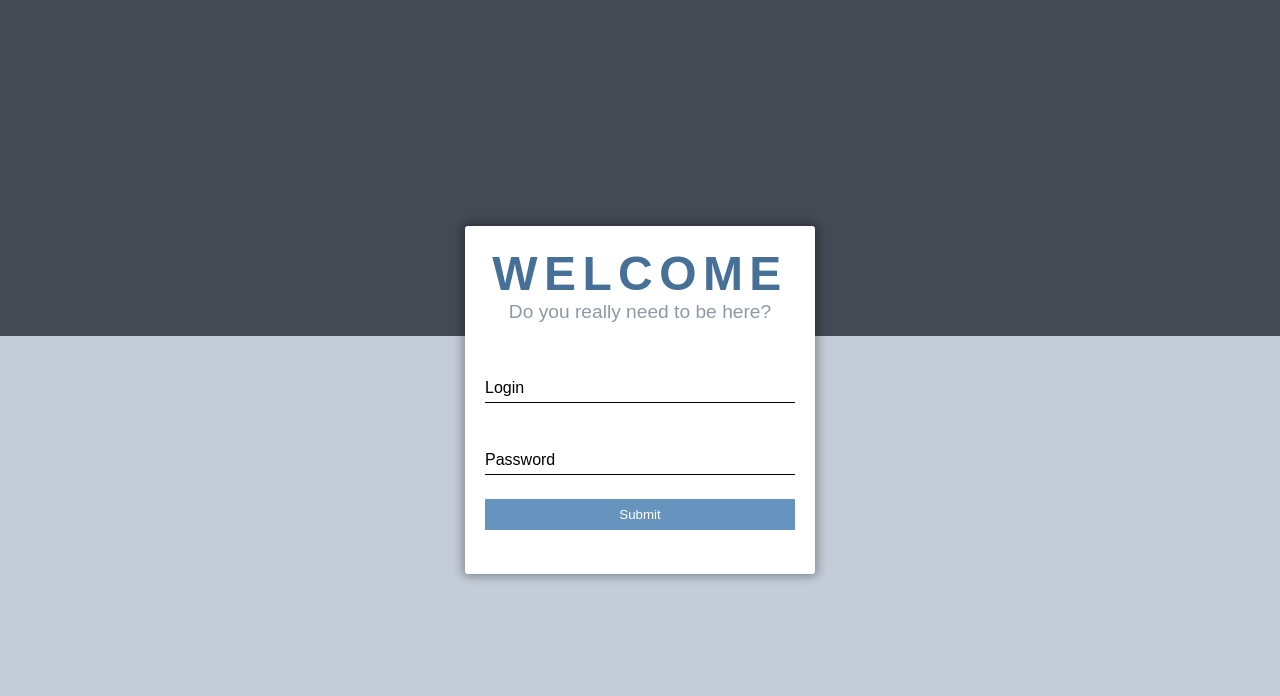
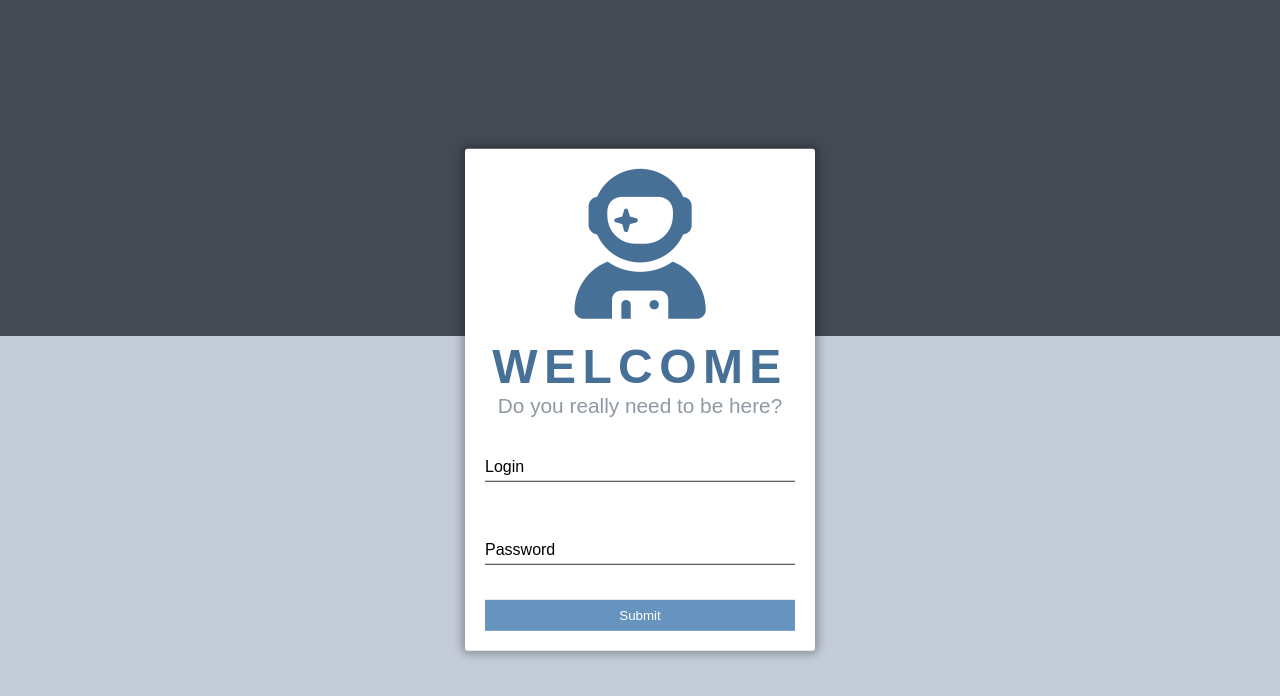
Before and after one commit to ElorNorthwind/JS_Form_Validation, a plain HTML site: page index.html in a window 1280 px wide. Drawn offline with Linux system fonts and the light colour scheme.

Commit message:
added validation, refactored some html

```diff
--- a/css/form.css
+++ b/css/form.css
@@ -26,9 +26,7 @@ body {
     border-radius: 3px;
 }
 
-.wrapper > * {
-    margin-bottom: 1.5rem;
-}
+
 
 
 .wrapper > h1 {
@@ -40,18 +38,23 @@ body {
 }
 
 .wrapper > p {
-    margin: 0 auto 2rem auto;
-    font-size: 1.2rem;
+    margin: 0 auto 1rem auto;
+    font-size: 1.3rem;
     color: rgb(143, 152, 165);
 }
 
+.wrapper > i {
+    margin: 0 auto 20px auto;
+    font-size: 150px;
+    color: rgb(71, 112, 151);
+}
 
 .field {
     position: relative;
     height: 3rem;
     width: 100%;
     overflow: hidden;
-    /* margin-bottom: 1rem; */
+     margin-bottom: 2.2rem;
 }
 
 .field__input {
@@ -80,7 +83,7 @@ body {
     /* background: rgba(236, 126, 126, 0.267); */
 }
 
-.field__label::after {
+.field__label::before {
     content: '';
     position: absolute;
     bottom: -1px;
@@ -111,8 +114,8 @@ body {
     color: rgb(71, 112, 151);
 }
 
-.field__input:focus + .field__label::after,
-.field__input:not(:placeholder-shown) + .field__label::after {
+.field__input:focus + .field__label::before,
+.field__input:not(:placeholder-shown) + .field__label::before {
     transform: translateX(0);
 }
 
@@ -121,7 +124,7 @@ body {
 }
 
 
-.field__input:focus + .field__label::after {
+.field__input:focus + .field__label::before {
     border-bottom: 3px solid #6694be;
 }
 
@@ -144,3 +147,28 @@ body {
     padding: calc(0.5rem - 2px) ;
 
 }
+
+.field__label::after{
+    content: '\f00c';
+    font-family: FontAwesome;
+    position: absolute;
+    right: 0.3rem;
+    top: 1.6rem;
+    color: rgba(89, 126, 160, 0);
+    transition: all 0.4s ease;
+}
+
+.valid > .field__label::after{
+    color: rgb(89, 126, 160);
+}
+
+.entry {
+  position: relative;
+}
+
+.entry__message {
+ position: absolute;
+ color: #40100d;
+ font-size: 0.8rem;
+ top: 3.2rem;
+}
--- a/index.html
+++ b/index.html
@@ -6,27 +6,31 @@
     <meta name="viewport" content="width=device-width, initial-scale=1.0">
     <title>Form validation test</title>
     <link rel="stylesheet" href="css/form.css">
-    <script deter src="js/form.js"></script>
+
 </head>
 
 <body>
 
 
     <form class='wrapper' action="#" method="GET">
-
+        <i class="fas fa-user-astronaut"></i>
         <h1>Welcome</h1>
         <p>Do you really need to be here?</p>
 
-        <div class='field'>
-            <input type="text" id='login' name='login' class='field__input' autocomplete='off'  placeholder='login' required>
-            <label for="login" class='field__label'><span class='field__content'>Login</span></label>
-            <span class='field__message'></span>
+        <div class='entry'>
+          <div class='field'>
+              <input type="text" id='login' name='login' class='field__input' autocomplete='off'  placeholder='login' required>
+              <label for="login" class='field__label'><span class='field__content'>Login</span></label>
+          </div>
+        <span class = 'entry__message'></span>
         </div>
 
-        <div class='field'>
-            <input type="password" id='password' name='password' class='field__input' placeholder='password'>
-            <label for="password" class='field__label'><span class='field__content' >Password</span></label>
-            <span class='field__message'></span>
+        <div class='entry'>
+          <div class='field'>
+              <input type="password" id='password' name='password' class='field__input' placeholder='password' required>
+              <label for="password" class='field__label'><span class='field__content' >Password</span></label>
+          </div>
+        <span class = 'entry__message'></span>
         </div>
 
         <button class='btn-submit' type="submit">Submit</button>
@@ -35,6 +39,10 @@
 
 
 
+<script src="https://kit.fontawesome.com/841e5a7f4f.js" crossorigin="anonymous"></script>
+<script src="js/form.js"></script>
+
+
 </body>
 
 </html>
--- a/js/form.js
+++ b/js/form.js
@@ -0,0 +1,42 @@
+const inputs = Array.from(document.getElementsByClassName('field__input'));
+
+const validations = [
+  {field: 'login',
+   re: /^.{3,}$/,
+   message: 'Must be at least 3 characters long',
+   reversed: false},
+   {field: 'login',
+   re: /[^a-zA-Zа-яА-Я\-_\d]/,
+   message: 'Can only contain letters, numbers, "-" or "_"',
+   reversed: true},
+   {field: 'password',
+   re: /^.{4,}$/,
+   message: 'Must be at least 4 characters long',
+   reversed: false},
+   {field: 'password',
+   re: /[A-ZА-Я]+.?\d+|\d+.?[A-ZА-Я]+/,
+   message: 'Must contain an upper case letter and a number',
+   reversed: false}
+  ]
+
+for (let input of inputs) {
+  input.addEventListener('keyup', validate)
+};
+
+function validate(event) {
+  const field = event.target.parentNode;
+  const entry = field.parentNode;
+  const messageNode = entry.getElementsByClassName('entry__message')[0];
+  let val = event.target.value;
+  let valid = true;
+  let messages = [];
+
+  for (let validation of validations) {
+    if (event.target.name == validation.field &&                validation.re.test(val) == validation.reversed) {
+          messages.push(validation.message);
+          valid = false;
+    };
+  }
+  messageNode.innerHTML =  messages.join('<br>');
+  valid ? field.classList.add('valid') : field.classList.remove('valid');
+};
```
